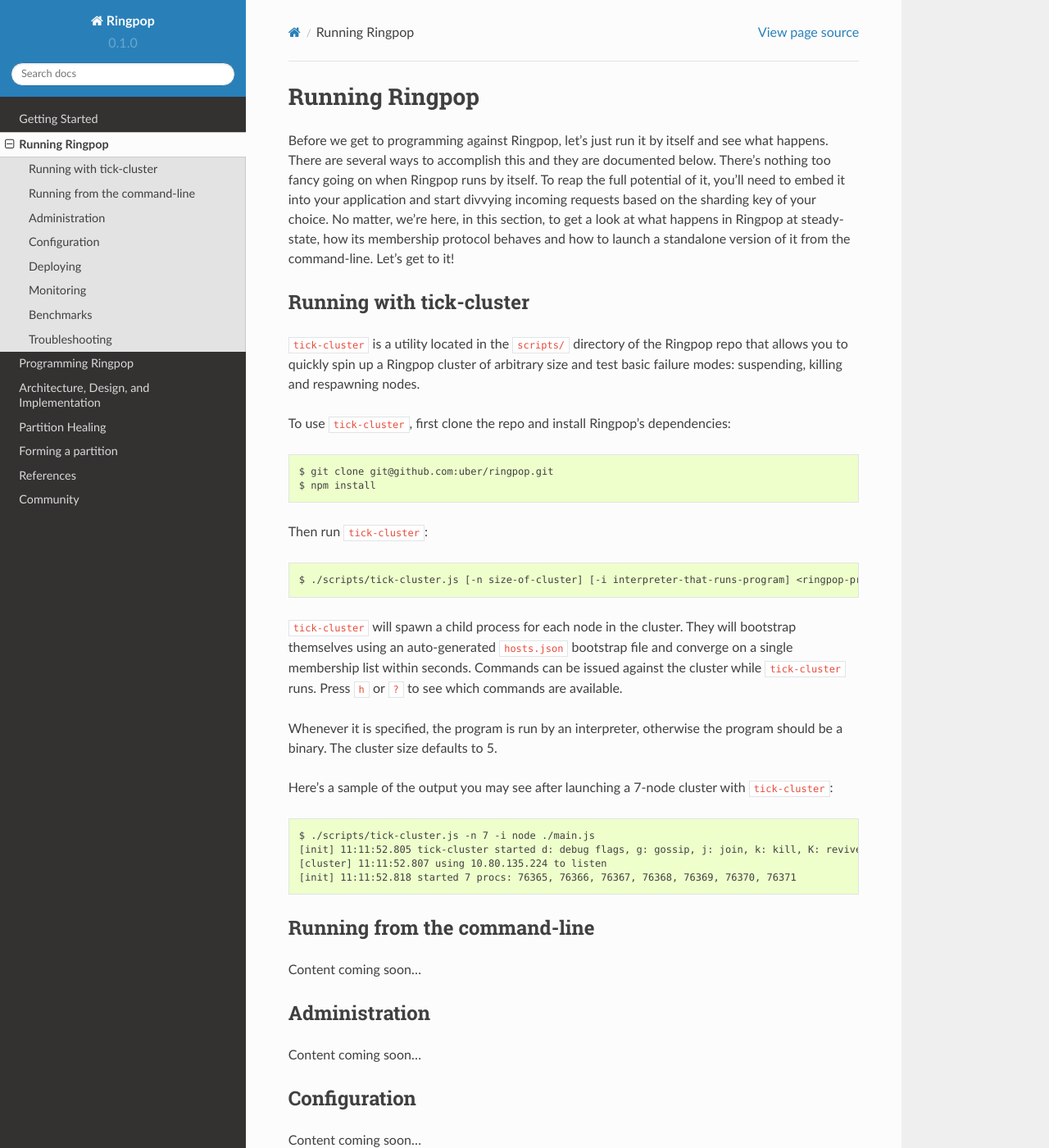
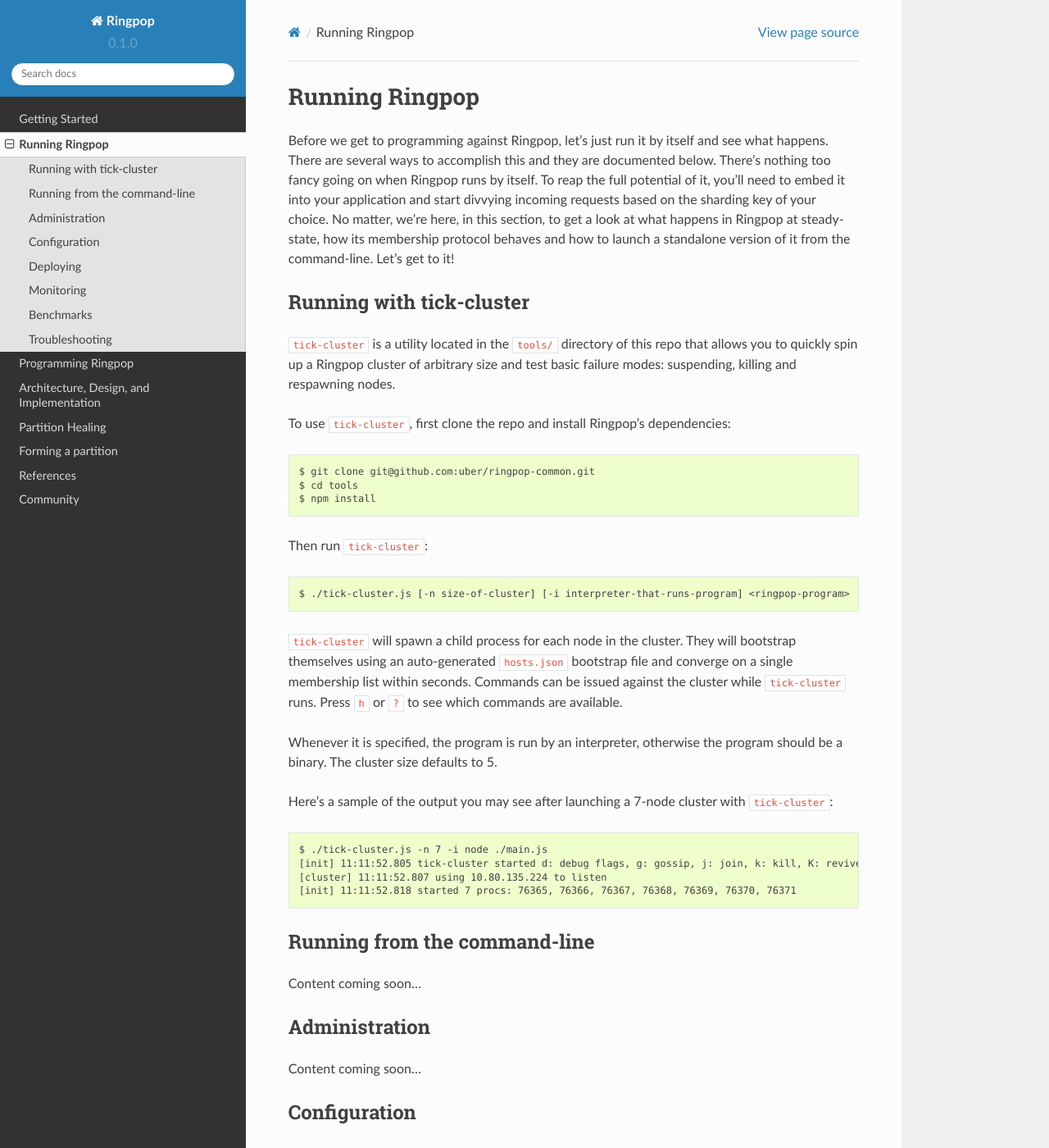
Before and after one commit to uber-node/ringpop-common, a Sphinx documentation site: the page built from docs/running_ringpop.md, in a window 1280 px wide and 1400 px high. Shown: the whole window at 82% size. Built offline with Sphinx 7.4.7 and the Read the Docs theme 2.0.0, drawn with Linux system fonts in a browser that asks for light colours.

Commit message:
Document location of tick-cluster

````diff
--- a/docs/running_ringpop.md
+++ b/docs/running_ringpop.md
@@ -2,19 +2,20 @@
 Before we get to programming against Ringpop, let's just run it by itself and see what happens. There are several ways to accomplish this and they are documented below. There's nothing too fancy going on when Ringpop runs by itself. To reap the full potential of it, you'll need to embed it into your application and start divvying incoming requests based on the sharding key of your choice. No matter, we're here, in this section, to get a look at what happens in Ringpop at steady-state, how its membership protocol behaves and how to launch a standalone version of it from the command-line. Let's get to it!
 
 ## Running with tick-cluster
-`tick-cluster` is a utility located in the `scripts/` directory of the Ringpop repo that allows you to quickly spin up a Ringpop cluster of arbitrary size and test basic failure modes: suspending, killing and respawning nodes.
+`tick-cluster` is a utility located in the `tools/` directory of this repo that allows you to quickly spin up a Ringpop cluster of arbitrary size and test basic failure modes: suspending, killing and respawning nodes.
 
 To use `tick-cluster`, first clone the repo and install Ringpop's dependencies:
 
 ```
-$ git clone git@github.com:uber/ringpop.git
+$ git clone git@github.com:uber/ringpop-common.git
+$ cd tools
 $ npm install
 ```
 
 Then run `tick-cluster`:
 
 ```
-$ ./scripts/tick-cluster.js [-n size-of-cluster] [-i interpreter-that-runs-program] <ringpop-program>
+$ ./tick-cluster.js [-n size-of-cluster] [-i interpreter-that-runs-program] <ringpop-program>
 ```
 
 `tick-cluster` will spawn a child process for each node in the cluster. They will bootstrap themselves using an auto-generated `hosts.json` bootstrap file and converge on a single membership list within seconds. Commands can be issued against the cluster while `tick-cluster` runs. Press `h` or `?` to see which commands are available.
@@ -24,7 +25,7 @@
 Here's a sample of the output you may see after launching a 7-node cluster with `tick-cluster`:
 
 ```
-$ ./scripts/tick-cluster.js -n 7 -i node ./main.js
+$ ./tick-cluster.js -n 7 -i node ./main.js
 [init] 11:11:52.805 tick-cluster started d: debug flags, g: gossip, j: join, k: kill, K: revive all, l: sleep, p: protocol stats, q: quit, s: cluster stats, t: tick
 [cluster] 11:11:52.807 using 10.80.135.224 to listen
 [init] 11:11:52.818 started 7 procs: 76365, 76366, 76367, 76368, 76369, 76370, 76371
````
